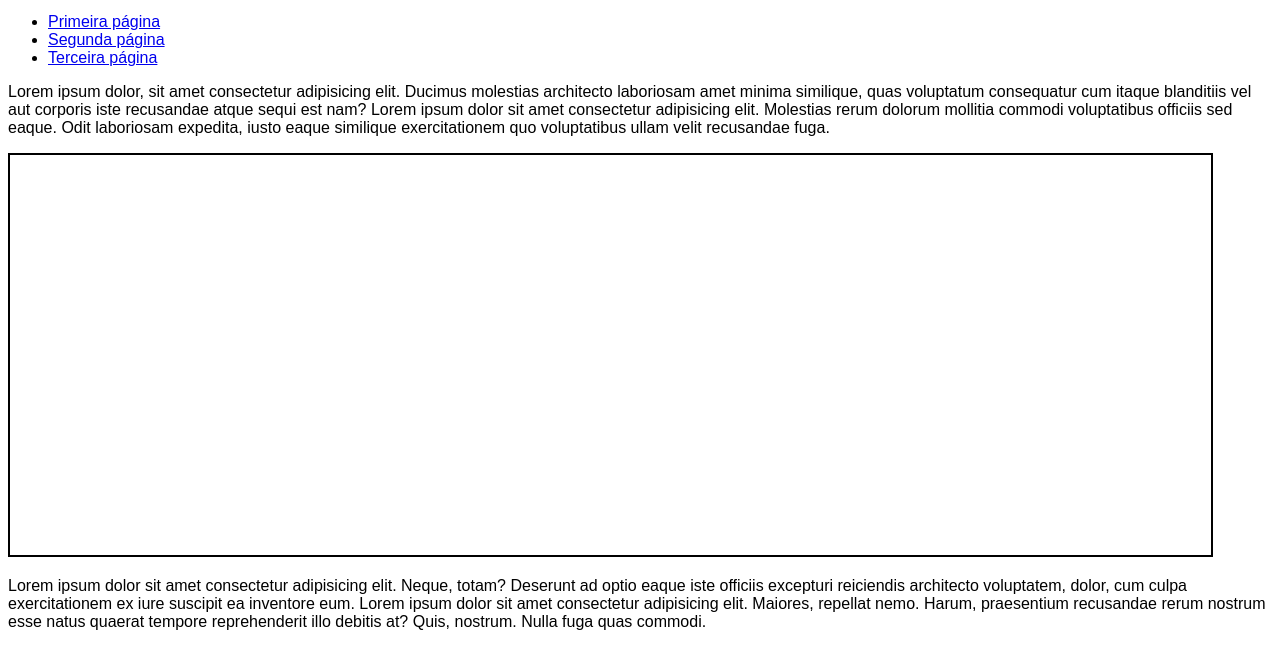
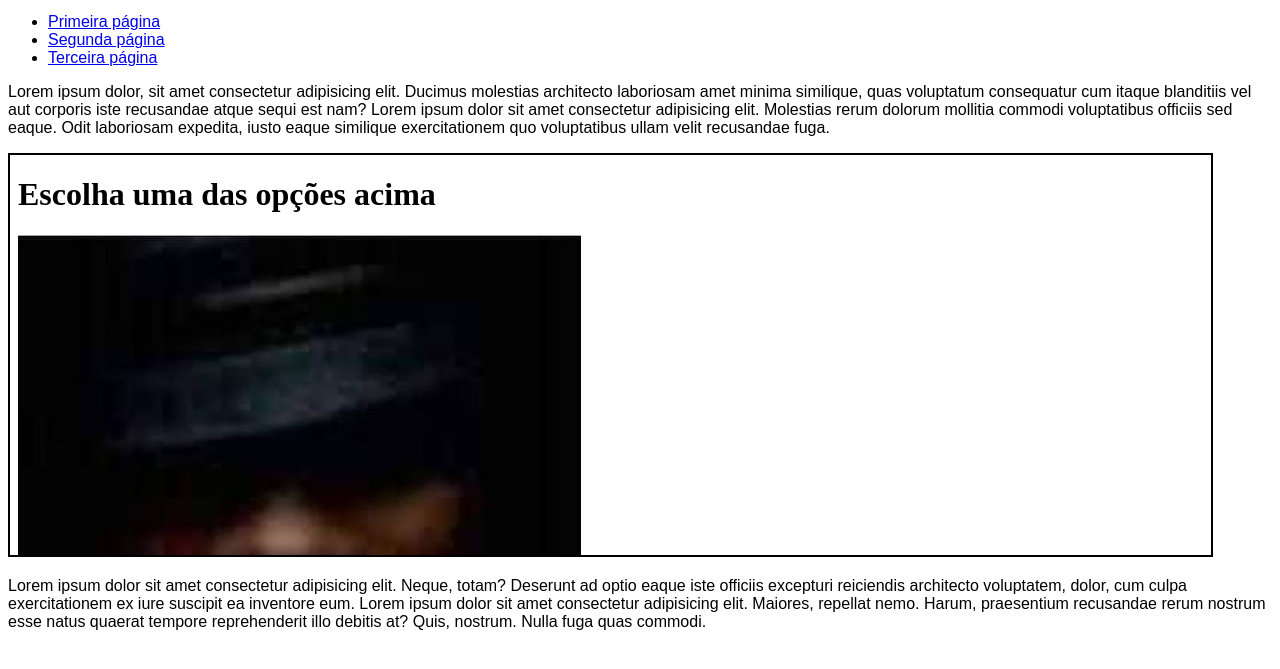
Before and after one commit to RyanSerafim/html-css, a plain HTML site: page exercicios/ex024/iframe003.html in a window 1280 px wide. Shown: the part 119-788 px from the top of the page. Drawn offline with Linux system fonts and the light colour scheme.

Commit message:
atualização

```diff
--- a/exercicios/ex024/iframe003.html
+++ b/exercicios/ex024/iframe003.html
@@ -30,7 +30,7 @@
     <p>Lorem ipsum dolor, sit amet consectetur adipisicing elit. Ducimus molestias architecto laboriosam amet minima similique, quas voluptatum consequatur cum itaque blanditiis vel aut corporis iste recusandae atque sequi est nam? Lorem ipsum dolor sit amet consectetur adipisicing elit. Molestias rerum dolorum mollitia commodi voluptatibus officiis sed eaque. Odit laboriosam expedita, iusto eaque similique exercitationem quo voluptatibus ullam velit recusandae fuga.</p>
 
 
-    <iframe id="tela" name="frame" src="">
+    <iframe id="tela" name="frame" srcdoc="<h1> Escolha uma das opções acima </h1><img src='imagens/quase-ri.jpg'>">
         <p>Infelizmente seu navegador não é compatível com isso!</p>
     </iframe>
 
```
Also changed, not shown: exercicios/ex024/imagens/quase-ri.jpg (added).
